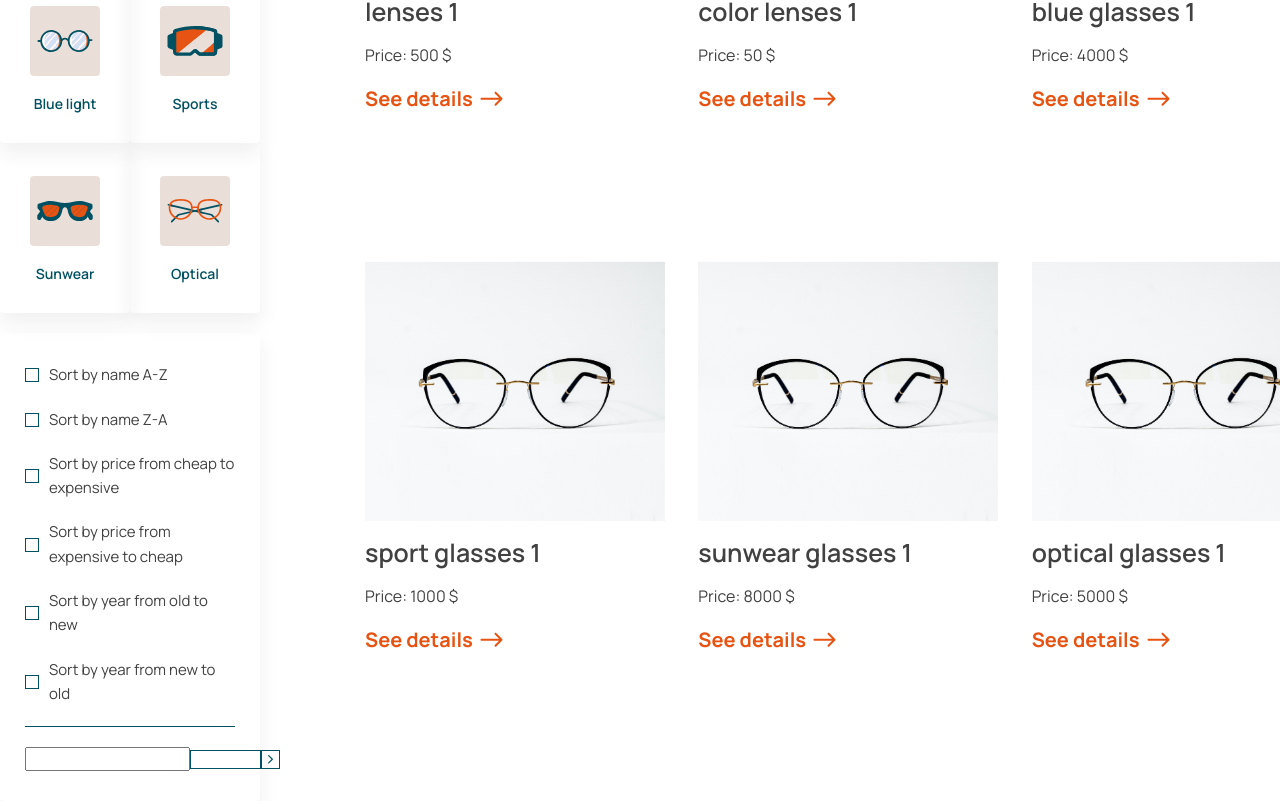
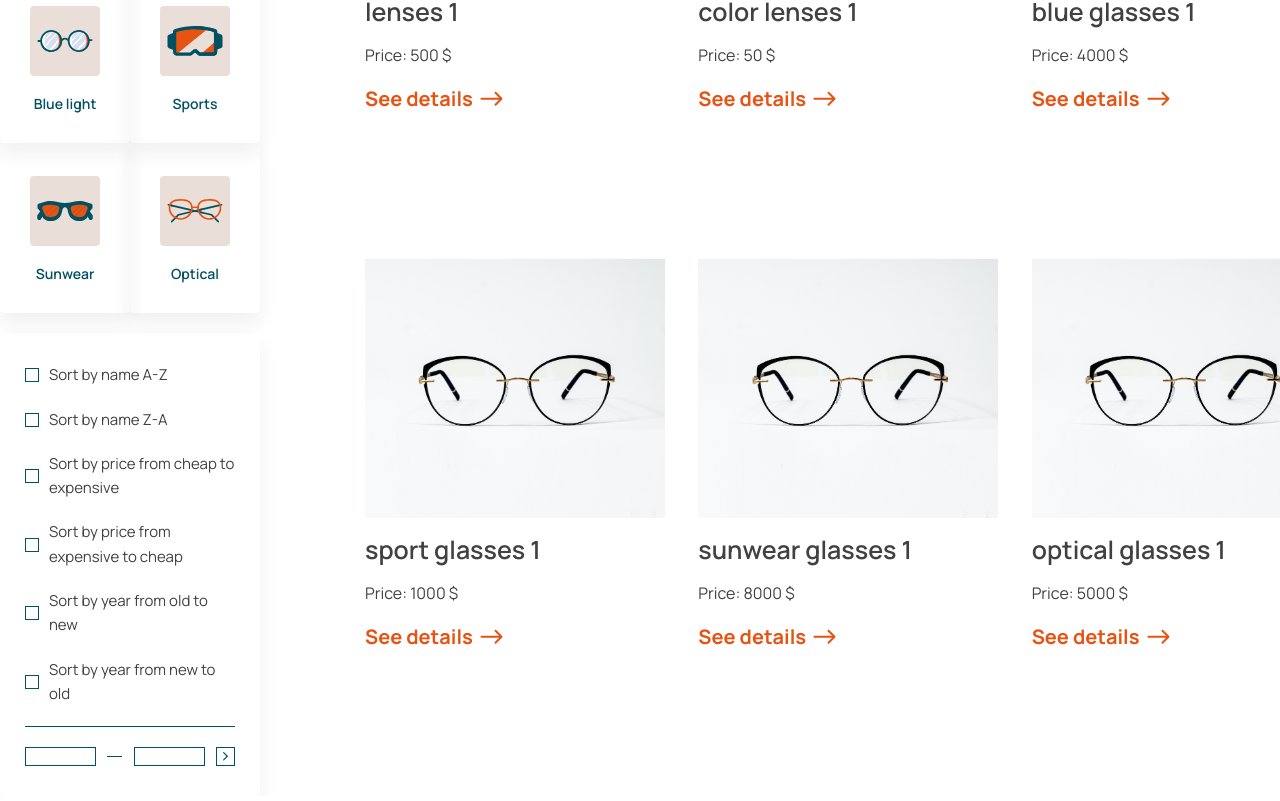
Before and after one commit to TheLarhand/glasses-shop, a React (Create React App) app: page / in a window 1280 px wide. Shown: the part 486-1287 px from the top of the page. Built offline with nearby package versions, Linux system fonts and the light colour scheme.

Commit message:
comlete SortPrices filter

```diff
--- a/src/App.js
+++ b/src/App.js
@@ -33,13 +33,12 @@ function App() {
 
   const sortedProducts = useMemo(() => {
     console.log("sorted products");
-    const productsCopy = [...products];
+    let productsCopy = [...products];
     if (filter.priceDiapason.min > 0 || filter.priceDiapason.max !== Infinity) {
-      productsCopy = productsCopy.filter(product => {
-        const price = product.price;
-        return price >= filter.priceDiapason.min && price <= filter.priceDiapason.max;
-    });
-    }
+      productsCopy = productsCopy.filter((product) => {
+      const price = product.price;
+      return price >= filter.priceDiapason.min && price <= filter.priceDiapason.max;
+    })}
     if(filter.sort === "name"){
       if(filter.sortInvert){
         return [...productsCopy].sort((a, b) => b[filter.sort].localeCompare(a[filter.sort]))
--- a/src/components/shop/filters/sortPanel/SortPrices.jsx
+++ b/src/components/shop/filters/sortPanel/SortPrices.jsx
@@ -5,13 +5,15 @@ import arrow from '../../../../images/UI/right-arrow2.svg'
 const SortPrices = ({filter, setFilter}) => {
     const[priceState, setPriceState] = useState({min: 0, max: Infinity})
     const priceFilter = () => {
-        setFilter({...filter, priceDiapason: {...filter.priceDiapason, min: priceState.min}})
+        const minPrice = priceState.min === '' ? 0 : parseFloat(priceState.min);
+        const maxPrice = priceState.max === '' ? Infinity : parseFloat(priceState.max);
+        setFilter({...filter, priceDiapason: {max: maxPrice, min: minPrice}});
     }
-    //ниче не работает поправь
+
     return (
         <div className={classes.sortPrices}>
             <input
-                lassName={classes.input}
+                className={classes.input}
                 type="number"
                 onChange={e => setPriceState({...priceState, min: e.target.value})}
             />
```
